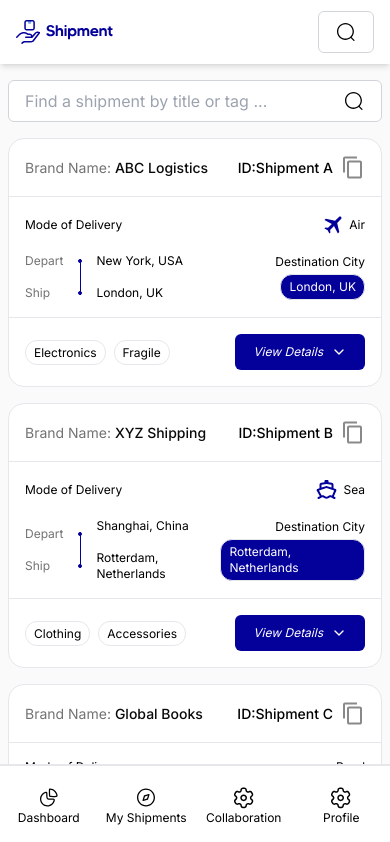
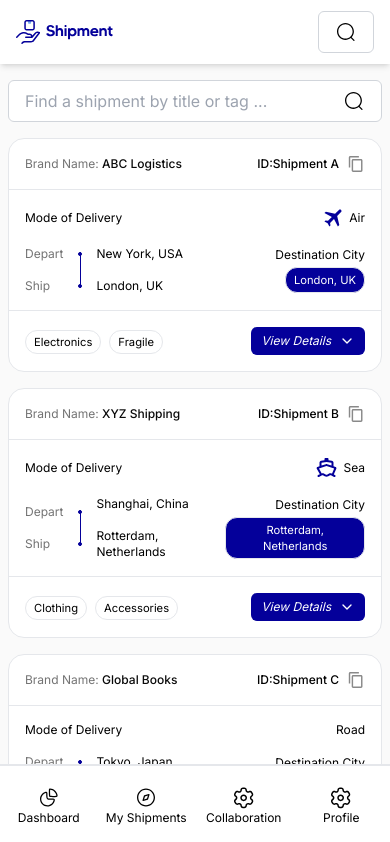
Before and after one commit to leonine90/bb-task-shiry, a Next.js app: page /shipments in a window 390 px wide. Shown: the top 842 px of the page. Built offline with nearby package versions, Linux system fonts and the light colour scheme.

Commit message:
fix: prtiffy

```diff
--- a/components/ShipmentCard/ShipmentCardBody.tsx
+++ b/components/ShipmentCard/ShipmentCardBody.tsx
@@ -59,7 +59,9 @@ const ShipmentCardBody: FC<ShipmentCardBodyProps> = ({ shipmentType, origin, des
         </div>
         <div className='flex flex-col items-end justify-center gap-y-1'>
           <span>Destination City</span>
-          <span className='rounded-xl border bg-primary px-2 py-1 text-white'>{destination}</span>
+          <span className='md:text-md rounded-xl border bg-primary px-2 py-1 text-center text-2xs text-white'>
+            {destination}
+          </span>
         </div>
       </div>
     </div>
--- a/components/ShipmentCard/ShipmentCardFooter.tsx
+++ b/components/ShipmentCard/ShipmentCardFooter.tsx
@@ -45,14 +45,14 @@ const ShipmentCardFooter: FC<ShipmentCardFooterProps> = ({
       <div className='flex items-center justify-between border-t p-4'>
         <div>
           {tags.map((tag, index) => (
-            <span className='mr-2 rounded-xl border px-2 py-1 text-xs' key={index}>
+            <span className='mr-2 rounded-xl border px-2 py-1 text-2xs md:text-xs' key={index}>
               {tag}
             </span>
           ))}
         </div>
         {hasDetails && (
           <button
-            className={`text-italic flex items-center text-nowrap rounded-md border-2 px-4 py-2 text-xs ${toggleDetails ? 'border-primary bg-transparent text-primary' : 'border-transparent bg-primary text-white'}`}
+            className={`text-italic flex items-center text-nowrap rounded-md border-2 px-2 py-1 text-xs md:px-4 md:py-2 ${toggleDetails ? 'border-primary bg-transparent text-primary' : 'border-transparent bg-primary text-white'}`}
             onClick={toggleDetailsHandler}
           >
             <i>{toggleDetails ? 'Hide Details' : 'View Details'}</i>
--- a/components/ShipmentCard/ShipmentCardHeader.tsx
+++ b/components/ShipmentCard/ShipmentCardHeader.tsx
@@ -15,13 +15,13 @@ const ShipmentCardHeader: FC<ShipmentCardHeaderProps> = ({ title, ownerCompany }
 
   return (
     <div className='flex items-center justify-between border-b p-4'>
-      <span className='text-neutral-500'>
+      <span className='text-xs text-neutral-500 md:text-sm'>
         Brand Name: <span className='font-medium text-neutral-950'>{ownerCompany}</span>
       </span>
-      <span className='flex items-center font-medium'>
+      <span className='flex items-center text-xs font-medium md:text-sm'>
         ID: <span ref={titleRef}>{title}</span>
         <span className='ml-2 cursor-pointer' onClick={handleCopy}>
-          <CopyIcon />
+          <CopyIcon width={18} height={18} />
         </span>
       </span>
     </div>
--- a/components/ShipmentCard/ShipmentCardProgress.tsx
+++ b/components/ShipmentCard/ShipmentCardProgress.tsx
@@ -14,7 +14,7 @@ const ShipmentCardProgress: FC<ShipmentCardProgressProps> = ({ dates, currentSta
   return (
     <div className='flex items-end py-2 text-3xs'>
       <div className='flex flex-col'>
-        <div className='font-bold'>{convertDateFormat(dates?.start)}</div>
+        <div className='font-semibold md:font-bold'>{convertDateFormat(dates?.start)}</div>
         <div
           className={`h-2 w-2 rounded-full border text-3xl leading-none ${currentStatus === 'In Origin' ? 'border-primary bg-primary' : 'border-neutral-400 bg-neutral-400'}`}
         />
@@ -30,7 +30,7 @@ const ShipmentCardProgress: FC<ShipmentCardProgressProps> = ({ dates, currentSta
       </div>
       <div className='connector' />
       <div className='flex flex-col items-end'>
-        <div className='font-bold'>{convertDateFormat(dates?.end)}</div>
+        <div className='font-semibold md:font-bold'>{convertDateFormat(dates?.end)}</div>
         <div
           className={`h-2 w-2 rounded-full border text-3xl leading-none ${currentStatus === 'In Destination' ? 'border-primary bg-primary' : 'border-neutral-400 bg-neutral-400'}`}
         />
--- a/components/icons/CopyIcon.tsx
+++ b/components/icons/CopyIcon.tsx
@@ -1,6 +1,6 @@
-export default function CopyIcon({ fillColor = '#898989' }) {
+export default function CopyIcon({ fillColor = '#898989', width = 24, height = 25 }) {
   return (
-    <svg width='24' height='25' viewBox='0 0 24 25' fill='none' xmlns='http://www.w3.org/2000/svg'>
+    <svg width={width} height={height} viewBox='0 0 24 25' fill='none' xmlns='http://www.w3.org/2000/svg'>
       <path
         d='M19 21.5H8V7.5H19M19 5.5H8C7.46957 5.5 6.96086 5.71071 6.58579 6.08579C6.21071 6.46086 6 6.96957 6 7.5V21.5C6 22.0304 6.21071 22.5391 6.58579 22.9142C6.96086 23.2893 7.46957 23.5 8 23.5H19C19.5304 23.5 20.0391 23.2893 20.4142 22.9142C20.7893 22.5391 21 22.0304 21 21.5V7.5C21 6.96957 20.7893 6.46086 20.4142 6.08579C20.0391 5.71071 19.5304 5.5 19 5.5ZM16 1.5H4C3.46957 1.5 2.96086 1.71071 2.58579 2.08579C2.21071 2.46086 2 2.96957 2 3.5V17.5H4V3.5H16V1.5Z'
         fill={fillColor}
```
